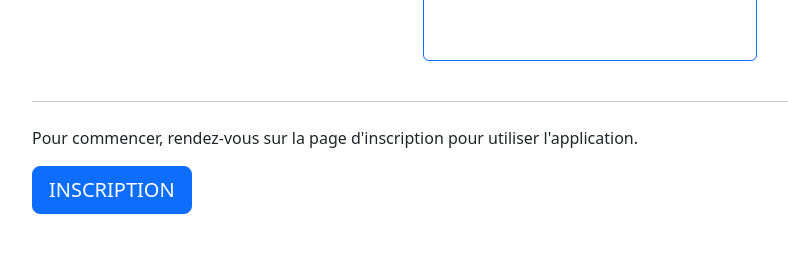
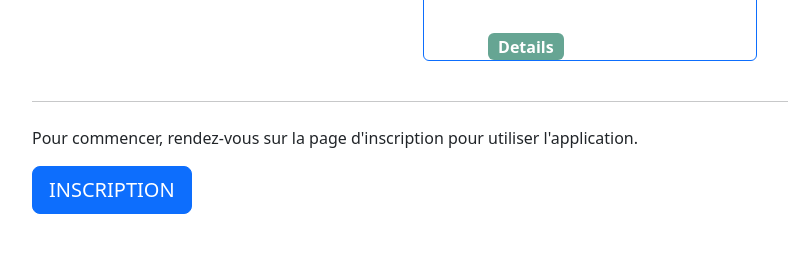
Before and after one commit to weijiangyang/AppRecette, a Symfony app: template templates/pages/home/index.html.twig in a window 1280 px wide. Shown: the part 566-824 px from the top of the page, without its empty margins (50-838 px from the left). Run offline with Twig, Linux system fonts and the light colour scheme; the template is opened without the code that fills it: most values are stand-ins (such as "Sample title", 1, 10 or a date in 2020); style sheets or scripts are compiled from the project's sources; some libraries are stand-ins or nearby versions.

Commit message:
Add bouton Details

```diff
--- a/templates/pages/home/index.html.twig
+++ b/templates/pages/home/index.html.twig
@@ -19,7 +19,7 @@
                     <div class="card border-primary mb-3 mx-3" style="width:30%; height:340px">
                         <div class="card-header text-center py-3">
                             <strong><a class='text-decoration-none 'href="{{ path('recipe_show',{'id':recipe.id})}}">{{ recipe.name | capitalize }}</a></strong>
-                            </div>
+                        </div>
                         <div class="card-body p-0">
                             {% if recipe.imageName %}
                                 <img style = "width:100%;height:100%;max-height:221px;object-fit: cover" src="{{ vich_uploader_asset(recipe, 'imageFile') }}">
@@ -27,7 +27,11 @@
                                 <img style = "width:100%;max-height:221px;object-fit: cover" src="{{ asset('images/no-recette.jpg') }}">
                             {% endif %}
                         </div>
-                       {% include "partials/_stars.html.twig" %}
+                        <div class=" d-flex justify-content-around align-items-center">
+                            <a class=' text-decoration-none badge' style="font-size:1rem ; background-color:#66A593" href="{{ path('recipe_show',{'id':recipe.id})}}"<span >Details</span></a>
+                            {% include "partials/_stars.html.twig" %}
+                        </div>
+
 
                 </div>
 
--- a/templates/pages/recipe/index_public.html.twig
+++ b/templates/pages/recipe/index_public.html.twig
@@ -21,7 +21,10 @@
                     <img style = "width:100%;max-height:256px;object-fit: cover" src="{{ asset('images/no-recette.jpg') }}">
 
                   {% endif %}
-                   {% include "partials/_stars.html.twig" %}
+                  <div class=" d-flex justify-content-around align-items-center">
+                            <a class=' text-decoration-none badge' style="font-size:1rem; background-color:#66A593" href="{{ path('recipe_show',{'id':recipe.id})}}"<span >Details</span></a>
+                            {% include "partials/_stars.html.twig" %}
+                        </div>
 
                 </div>
               </div>
--- a/templates/partials/_stars.html.twig
+++ b/templates/partials/_stars.html.twig
@@ -1,4 +1,4 @@
- <div class="text-center">
+ <div class="text-center" style="font-size:12px">
                     {# when note = 0, 5 stars vide  #}
                     {% if recipe.average == 0 %}
                       {% for i in 0..4 %}
```
